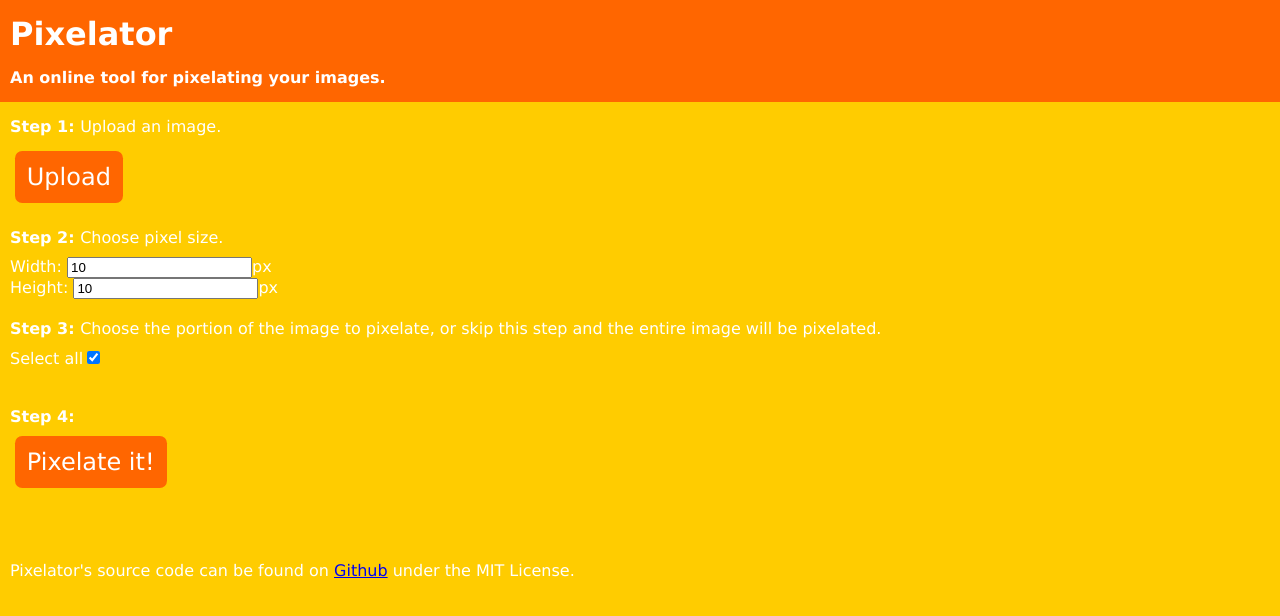
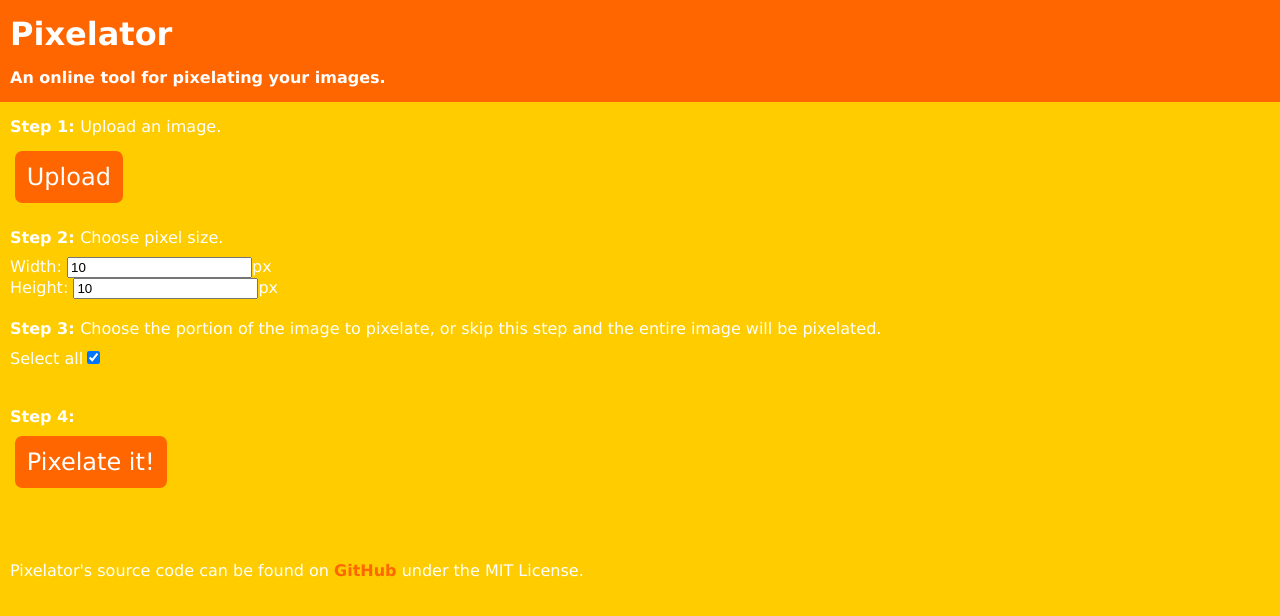
Before and after one commit to kylejlin/pixelator, a React (Create React App) app: page / in a window 1280 px wide. Shown: the top 616 px of the page. Built offline with nearby package versions, Linux system fonts and the light colour scheme.

Commit message:
Update GitHub link style

```diff
--- a/src/App.css
+++ b/src/App.css
@@ -82,3 +82,13 @@
   margin: 0.2em;
   outline: none;
 }
+
+.GitHubLink {
+  text-decoration: none;
+  font-weight: bold;
+  color: #ff6600;
+}
+
+.GitHubLink:hover {
+  color: #ff8822;
+}
--- a/src/App.tsx
+++ b/src/App.tsx
@@ -169,8 +169,13 @@
 
           <footer>
             Pixelator's source code can be found on{" "}
-            <a href="https://github.com/kyljelin/pixelator">Github</a> under the
-            MIT License.
+            <a
+              href="https://github.com/kylejlin/pixelator"
+              className="GitHubLink"
+            >
+              GitHub
+            </a>{" "}
+            under the MIT License.
           </footer>
         </main>
       </div>
```
